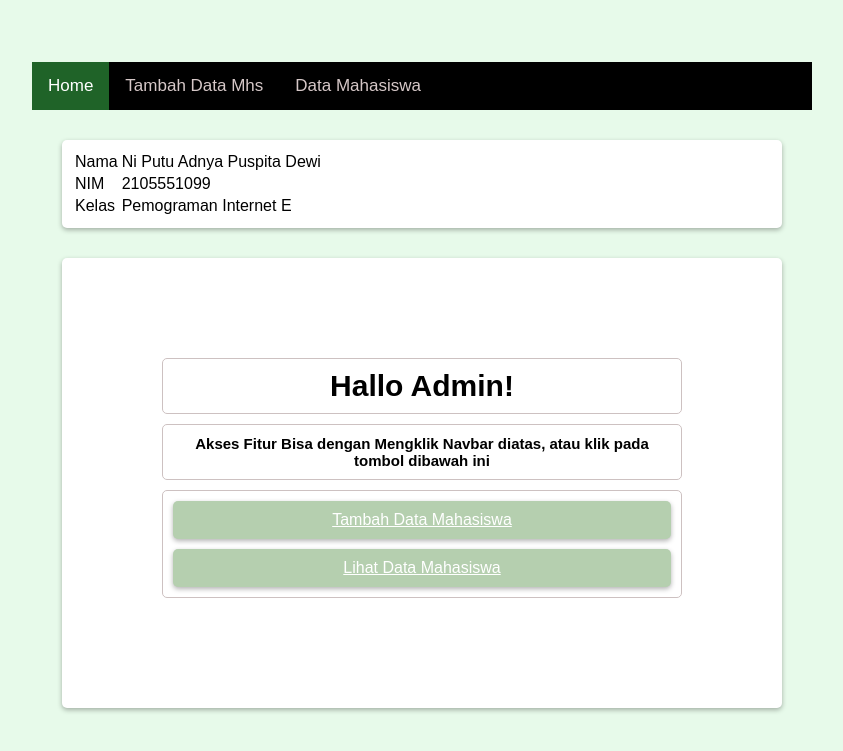
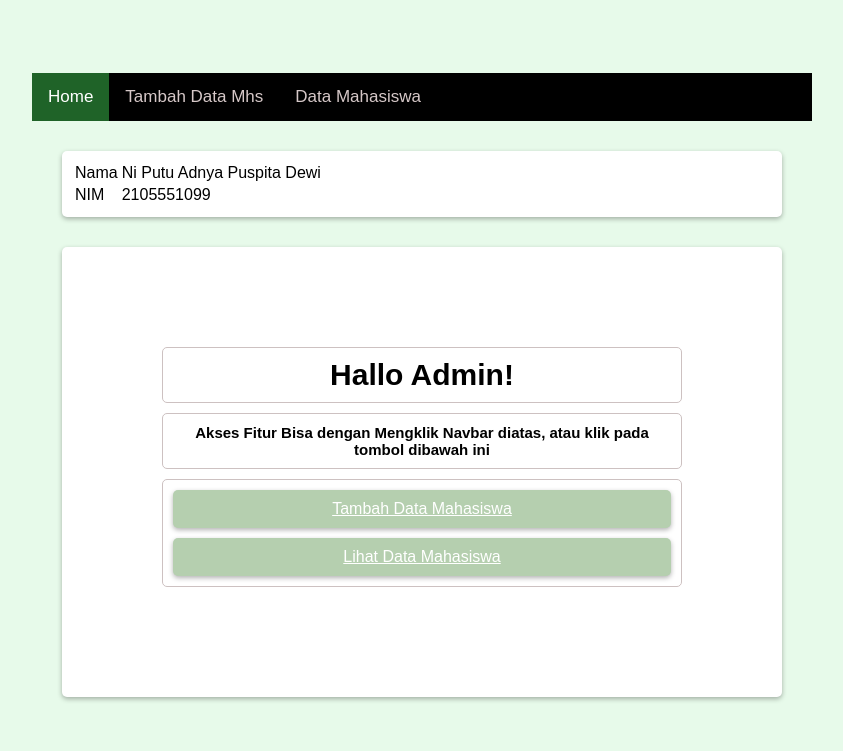
Before and after one commit to adnyaaa/Data-Mahasiswa, a PHP site: page / in a window 1280 px wide. Shown: the top 751 px of the page, without its empty margins (218-1061 px from the left). Run offline with PHP 8.4, Linux system fonts and the light colour scheme.

Commit message:
Update index.php

```diff
--- a/index.php
+++ b/index.php
@@ -8,7 +8,7 @@
     <meta name="description" content="">
 
     <title>Main Page</title>
-    <link rel="stylesheet" href="admin2105551099.css">
+    <link rel="stylesheet" href="2105551099_PHP_MySql/admin2105551099.css">
 </head>
 <body>
 <div>
@@ -31,9 +31,7 @@
                       <td>NIM</td>
                       <td> 2105551099 </td>
                   </tr>
-                      <td>Kelas</td>
-                      <td> Pemograman Internet E</td>
-                  </tr>
+
               </table>
     </div>
   <div class="container">
@@ -49,13 +47,13 @@
       <div>
 
               <p class="menu">
-                <a href="tambahdata.php">Tambah Data Mahasiswa</a>
+                <a href="2105551099_PHP_MySql/tambahdata.php">Tambah Data Mahasiswa</a>
               </p>
       </div>
       <div>
 
                 <p class="menu">
-                  <a href="datamhs.php">Lihat Data Mahasiswa</a>
+                  <a href="2105551099_PHP_MySql/datamhs.php">Lihat Data Mahasiswa</a>
                 </p>
       </div>
   </div>
```
